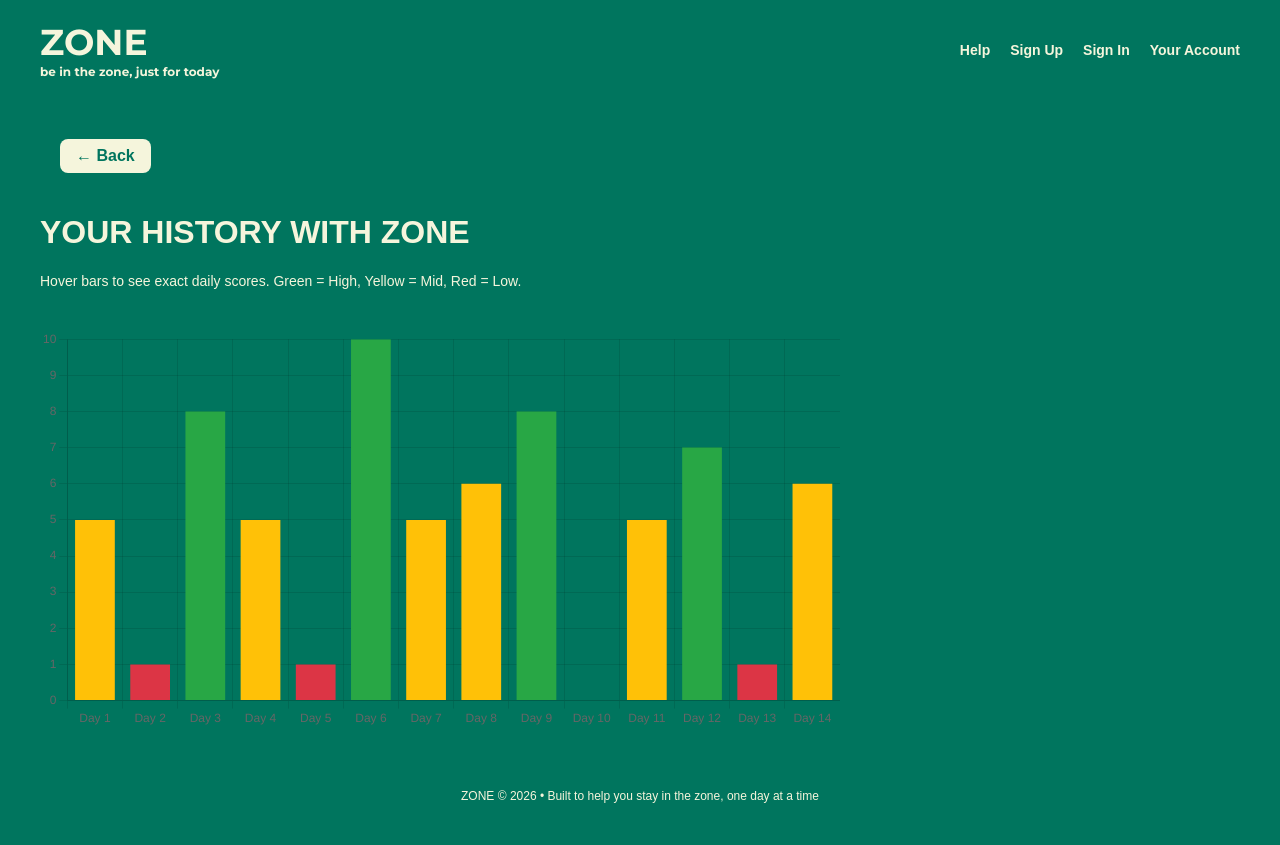
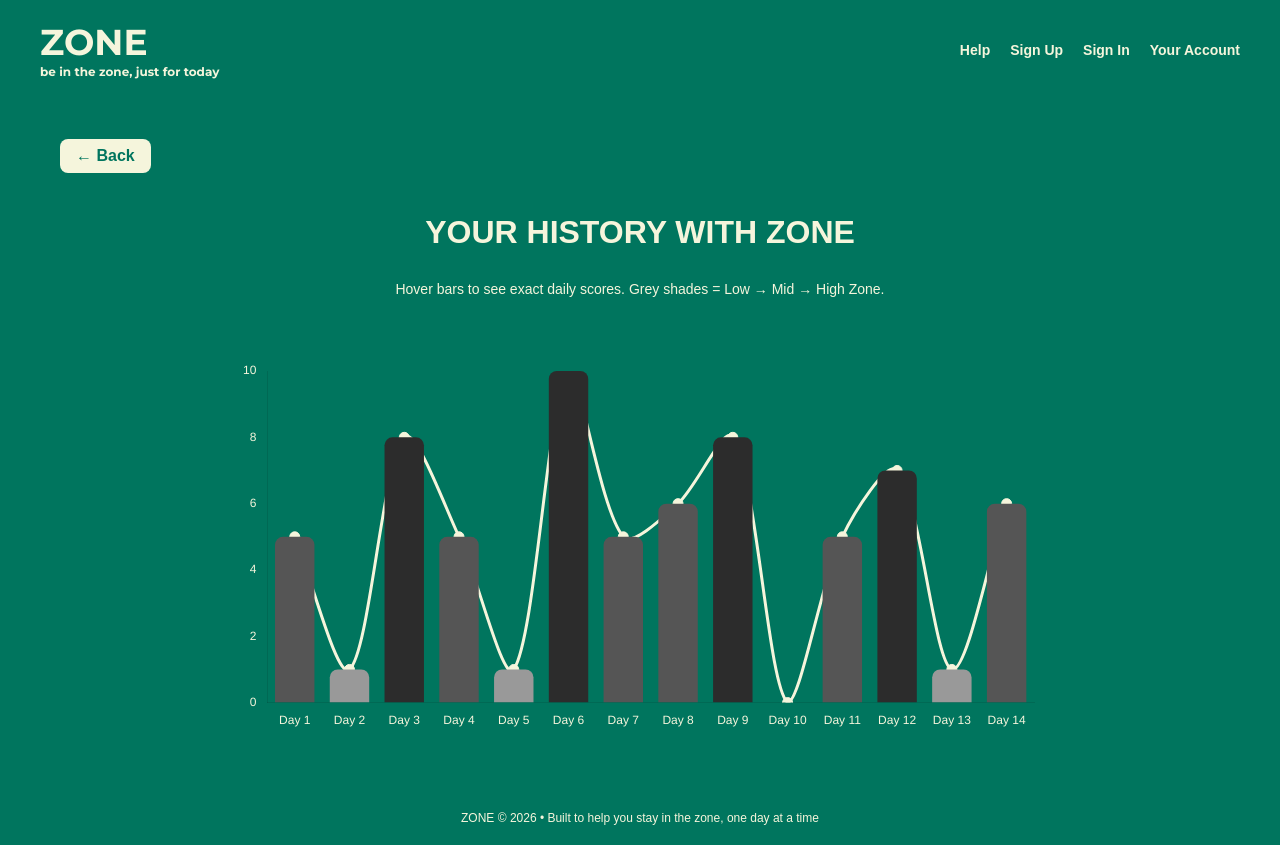
Before and after one commit to mukexd/zone-frontend, a React (Vite) app: page /history in a window 1280 px wide. Before the commit the page ends 823 px from the top, so only its background shows below. Built offline with nearby package versions, Linux system fonts and the light colour scheme.

Commit message:
Update History chart: bar-line chart, centered, grey bars, no grid

```diff
--- a/src/pages/History.jsx
+++ b/src/pages/History.jsx
@@ -1,53 +1,74 @@
 import { useNavigate } from "react-router-dom";
 import { useState, useEffect } from "react";
-import { Bar } from "react-chartjs-2";
 import {
   Chart as ChartJS,
   CategoryScale,
   LinearScale,
   BarElement,
+  LineElement,
+  PointElement,
   Title,
   Tooltip,
   Legend,
 } from "chart.js";
+import { Chart } from "react-chartjs-2";
 
-ChartJS.register(CategoryScale, LinearScale, BarElement, Title, Tooltip, Legend);
+ChartJS.register(
+  CategoryScale,
+  LinearScale,
+  BarElement,
+  LineElement,
+  PointElement,
+  Title,
+  Tooltip,
+  Legend
+);
 
 export default function History() {
   const navigate = useNavigate();
-
-  // Dummy data: Last 14 days
   const [history, setHistory] = useState([]);
 
   useEffect(() => {
     const saved = JSON.parse(localStorage.getItem("zone-history")) || [];
-    setHistory(saved);
-
-    // If no data, generate random sample
     if (saved.length === 0) {
       const sample = Array.from({ length: 14 }, (_, i) => ({
         day: `Day ${i + 1}`,
-        score: Math.floor(Math.random() * 11), // 0-10
+        score: Math.floor(Math.random() * 11),
       }));
+      localStorage.setItem("zone-history", JSON.stringify(sample));
       setHistory(sample);
-      localStorage.setItem("zone-history", JSON.stringify(sample));
+    } else {
+      setHistory(saved);
     }
   }, []);
 
-  // Map scores to categories
+  // Custom grey colors for low/mid/high zones
   const getColor = (score) => {
-    if (score >= 7) return "#28a745"; // High Zone
-    if (score >= 4) return "#ffc107"; // Mid Zone
-    return "#dc3545"; // Low Zone
+    if (score >= 7) return "#2c2c2c"; // darkest grey
+    if (score >= 4) return "#555555"; // dark grey
+    return "#999999"; // grey
   };
 
   const data = {
     labels: history.map((h) => h.day),
     datasets: [
       {
+        type: "bar",
         label: "Zone Score",
         data: history.map((h) => h.score),
         backgroundColor: history.map((h) => getColor(h.score)),
+        borderRadius: 8,
+      },
+      {
+        type: "line",
+        label: "Trend",
+        data: history.map((h) => h.score),
+        borderColor: "#f5f5dc", // light line for contrast
+        backgroundColor: "transparent",
+        tension: 0.3,
+        pointBackgroundColor: "#f5f5dc",
+        pointBorderColor: "#f5f5dc",
+        pointRadius: 5,
       },
     ],
   };
@@ -59,21 +80,35 @@ export default function History() {
       tooltip: { enabled: true },
     },
     scales: {
-      y: { min: 0, max: 10 },
+      x: {
+        ticks: { color: "#f5f5dc" },
+        grid: { display: false }, // remove horizontal grid lines
+      },
+      y: {
+        min: 0,
+        max: 10,
+        ticks: {
+          color: "#f5f5dc",
+          stepSize: 2, // only even numbers
+        },
+        grid: { display: false }, // remove vertical grid lines
+      },
     },
+    layout: { padding: { top: 20, bottom: 20 } },
+    maintainAspectRatio: false,
   };
 
   return (
-    <div className="page">
+    <div className="page" style={{ display: "flex", flexDirection: "column", alignItems: "center" }}>
       <button className="back-button" onClick={() => navigate("/")}>
         ← Back
       </button>
 
       <h1>YOUR HISTORY WITH ZONE</h1>
-      <p>Hover bars to see exact daily scores. Green = High, Yellow = Mid, Red = Low.</p>
+      <p>Hover bars to see exact daily scores. Grey shades = Low → Mid → High Zone.</p>
 
-      <div style={{ maxWidth: "800px", marginTop: "40px" }}>
-        <Bar data={data} options={options} />
+      <div style={{ width: "90%", maxWidth: "800px", height: "400px", marginTop: "40px" }}>
+        <Chart data={data} options={options} />
       </div>
     </div>
   );
```
